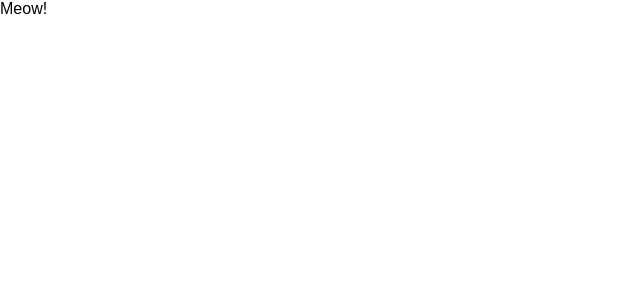
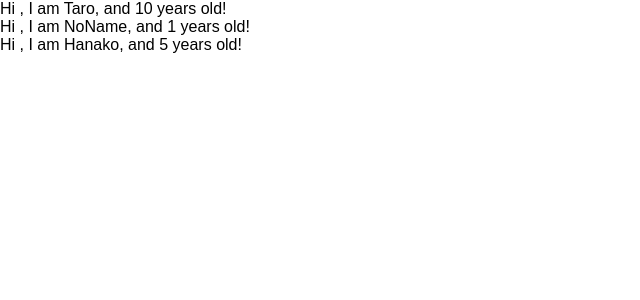
Before and after one commit to minetoshi/react-application, a React (Create React App) app: page / in a window 1280 px wide. Shown: the top 300 px of the page, without its empty margins (0-640 px from the left). Built offline with nearby package versions, Linux system fonts and the light colour scheme.

Commit message:
learn props of component

```diff
--- a/src/App.js
+++ b/src/App.js
@@ -1,30 +1,31 @@
-import React , {Component} from 'react';
-
-// class App extends Component{
-//   render(){
-//     return(
-//       <>
-//         <label htmlFor = "bar">bar</label>
-//         <input type = "text" onChange={() => {console.log("aa")}}/>
-//       </>
-//     )
-//   }
-// }
+import React from 'react';
 
 const App =  () => {
+  const profiles = [
+    { name:"Taro", age: 10 },
+    { name:"NoName" },
+    { name:"Hanako", age: 5 }
+  ]
   return (
     <div>
-      <Cat />
+      {profiles.map((profiles, index) => {
+        return <User name = {profiles.name} age = {profiles.age} key={index}/>
+      }
+      )}
     </div>
   )
 }
 
-const Cat =  () => {
+const User =  (props) => {
   return (
     <div>
-      Meow!
+      Hi , I am {props.name}, and {props.age} years old!
     </div>
   )
 }
 
+User.defaultProps = {
+  age: 1
+}
+
 export default App;
```
